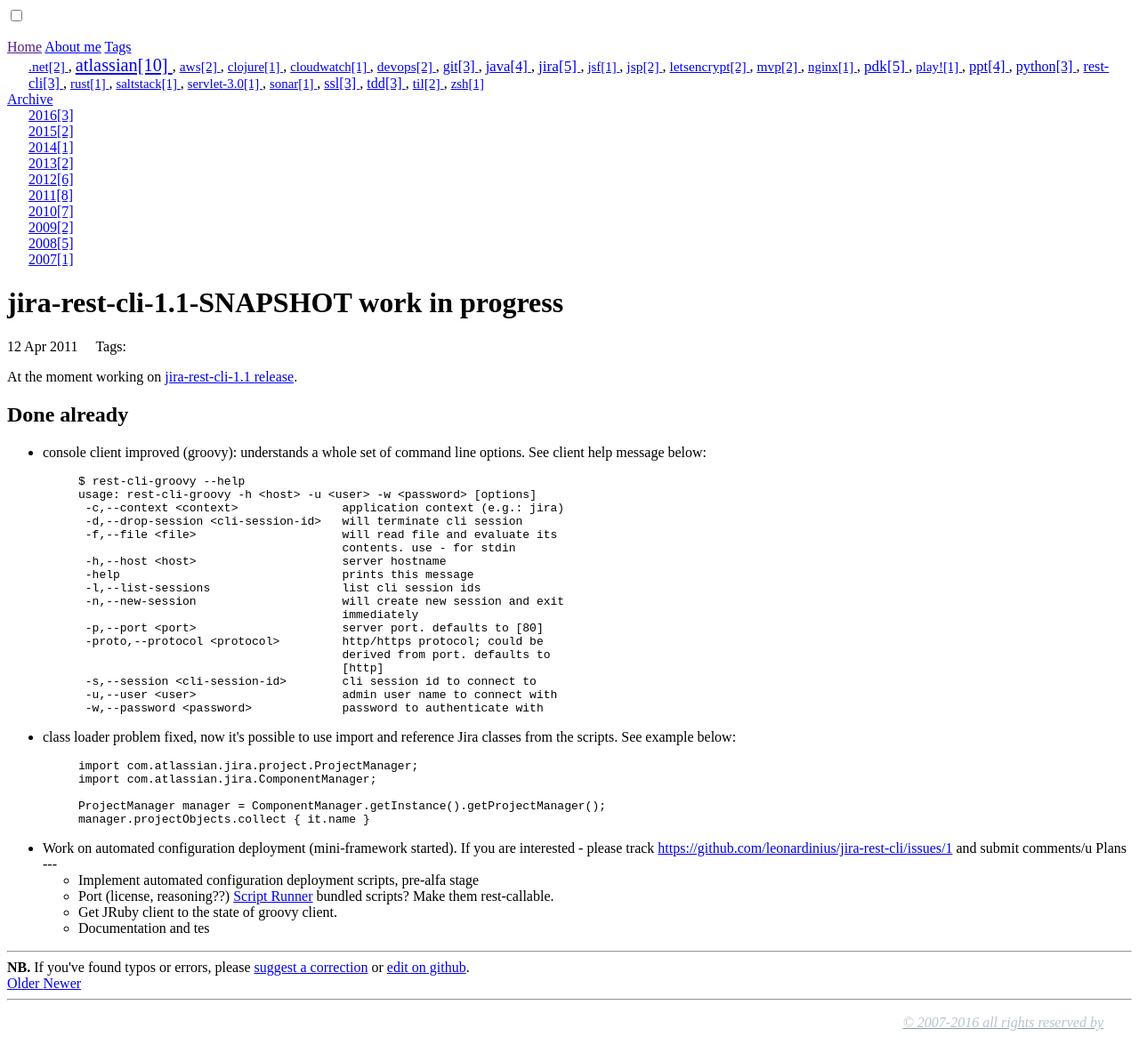
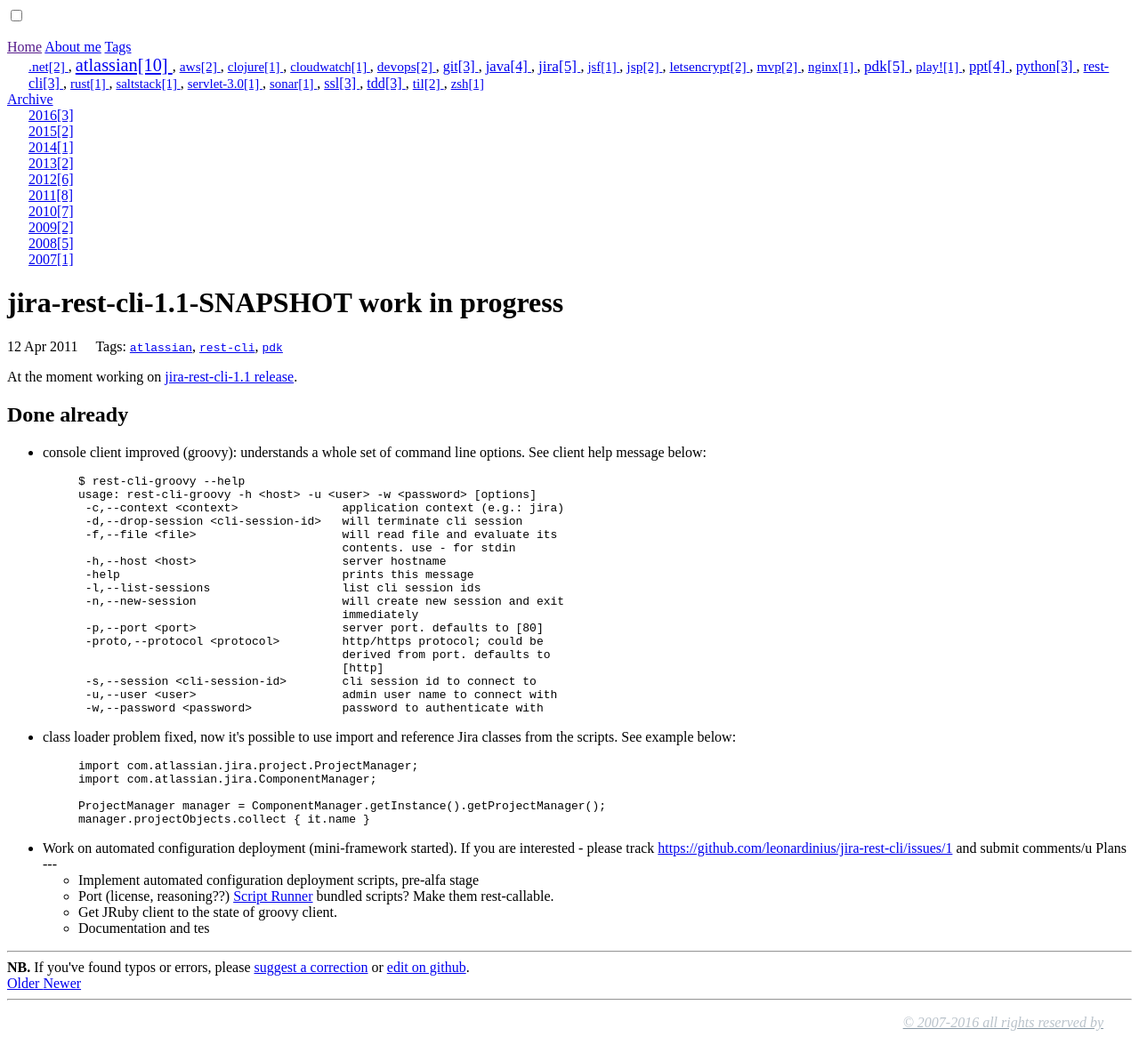
Before and after one commit to leonardinius/leonardinius.github.io, a Jekyll site: the page built from _posts/2011-04-12-jira-rest-cli-1-1-snapshot-work-in-progress.md, in a window 1280 px wide. Shown: the whole page at 89% size. Built offline with Jekyll 4.4.1, drawn with Linux system fonts in a browser that asks for light colours; some of the changed lines change nothing that is shown.

Commit message:
Revert eeee

```diff
--- a/_includes/tags-list.html
+++ b/_includes/tags-list.html
@@ -1,5 +1,7 @@
 {% if post %}
   {% assign tags = post.tags %}
+{% else %}
+  {% assign tags = page.tags %}
 {% endif %}
 {% for tag in tags %}
     <a href="/tags/#{{tag|slugize}}"><code>{{tag}}</code></a>{% unless forloop.last %},{% endunless %}
```
